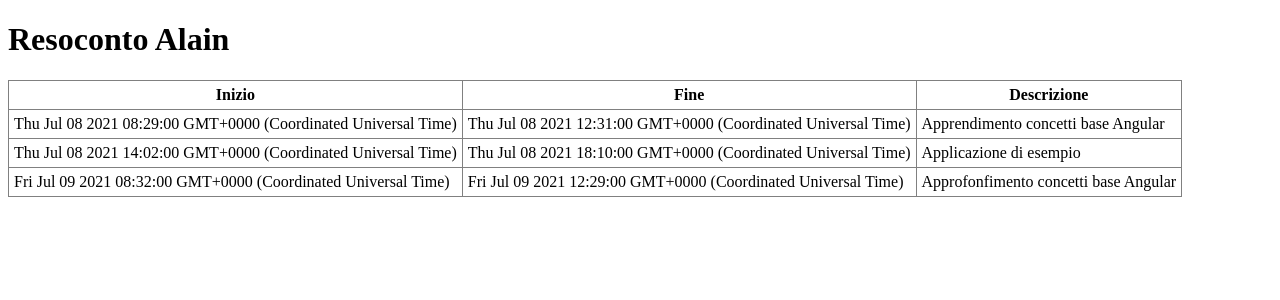
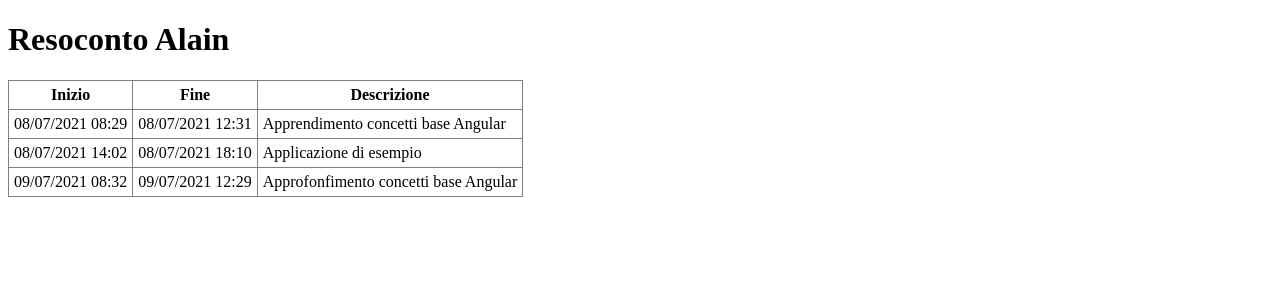
Before and after one commit to Smallpeeps/Prove, an Angular app: page / in a window 1280 px wide. Shown: the top 300 px of the page. Built offline with nearby package versions, Linux system fonts and the light colour scheme.

Commit message:
formattato date

```diff
--- a/src/app/attivita-elenco/attivita-elenco.component.html
+++ b/src/app/attivita-elenco/attivita-elenco.component.html
@@ -5,8 +5,8 @@
     <th>Descrizione</th>
   </tr>
   <tr *ngFor="let attivita of elencoAttivita">
-    <td>{{ attivita.dataOraInizio }}</td>
-    <td>{{ attivita.dataOraFine }}</td>
+    <td>{{ attivita.dataOraInizio | date: 'dd/MM/yyyy HH:mm' }}</td>
+    <td>{{ attivita.dataOraFine | date: 'dd/MM/yyyy HH:mm' }}</td>
     <td>{{ attivita.descrizione }}</td>
   </tr>
 </table>
```
